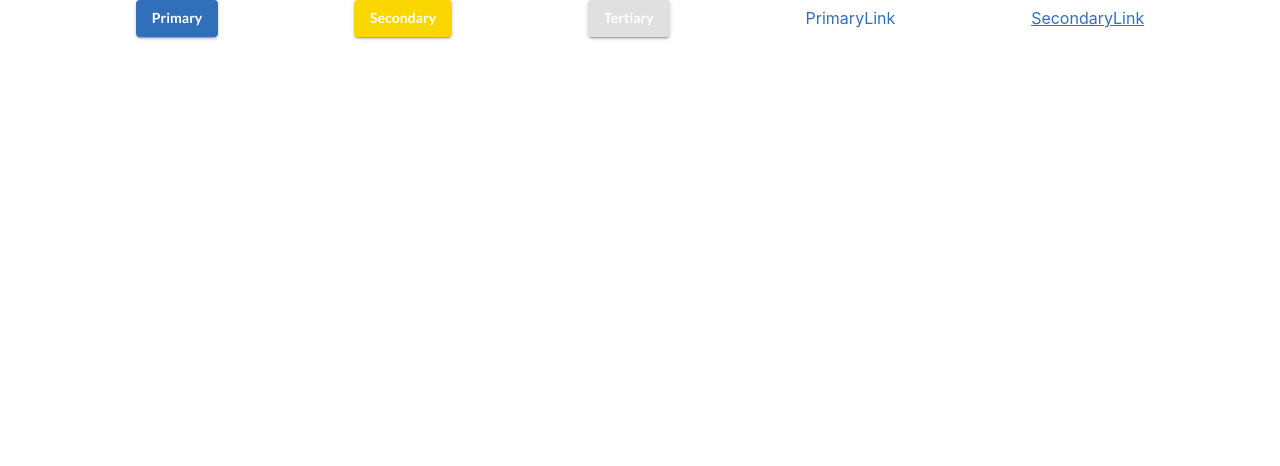
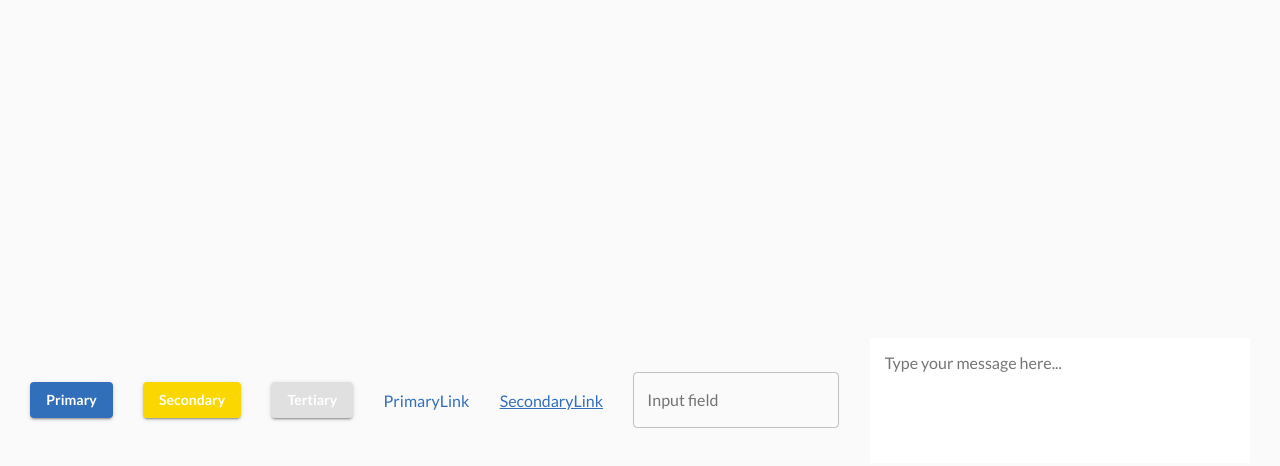
Before and after one commit to tomsmi321/hatchstone-frontend, a React (Create React App) app: page /ui-kit in a window 1280 px wide. Shown: the top 466 px of the page. Built offline with nearby package versions, Linux system fonts and the light colour scheme.

Commit message:
form input and textarea input components set up

```diff
--- a/src/components/UIKit.jsx
+++ b/src/components/UIKit.jsx
@@ -2,11 +2,15 @@ import React from 'react';
 import styled from 'styled-components'
 import { PrimaryButton, SecondaryButton, TertiaryButton } from '../uiKit/Button'
 import { PrimaryLink, SecondaryLink } from '../uiKit/Link'
+import { TextField } from '../uiKit/userInput/TextField'
+import { TextArea } from '../uiKit/userInput/TextArea'
 
 const Wrapper = styled.div`
     display: flex;
     justify-content: space-evenly;
     align-items: center;
+    height: 100vh;
+    background-color: #FAFAFA;
 `
 
 const UIKit = () => {
@@ -17,6 +21,8 @@ const UIKit = () => {
       <TertiaryButton>Tertiary</TertiaryButton>
       <PrimaryLink >PrimaryLink</PrimaryLink>
       <SecondaryLink underline="always">SecondaryLink</SecondaryLink>
+      <TextField labelValue="Input field"></TextField>
+      <TextArea placeholder="Type your message here..."/>
     </Wrapper>
   )
 }
--- a/src/index.js
+++ b/src/index.js
@@ -10,6 +10,7 @@ const GlobalStyle = createGlobalStyle`
   * {
     margin: 0px;
     padding: 0px;
+    font-family: 'leaguespartan-bold', 'Lato', 'Roboto', 'sans-serif'
   }
   html {
     font-size: 16px;
--- /dev/null
+++ b/src/uiKit/userInput/TextArea.jsx
@@ -0,0 +1,15 @@
+import React from 'react'
+import styled from 'styled-components'
+
+export const TextArea = styled.textarea.attrs(props => ({
+  rows: 5
+}))`
+  resize: none;
+  background-color: #FFFFFF;
+  border: none;
+  min-width: 350px;
+  text-align: start;
+  display: flex;
+  padding: 15px;
+  font-size: 1rem;
+`
--- /dev/null
+++ b/src/uiKit/userInput/TextField.jsx
@@ -0,0 +1,16 @@
+import React from 'react'
+import { TextField as MUITextField } from '@material-ui/core';
+import styled from 'styled-components'
+
+
+const BaseTextField = styled(MUITextField)`
+  &&& :hover {
+    .MuiOutlinedInput-notchedOutline {
+      border: 1px solid #326FBB;
+    }
+  }
+`
+
+export const TextField = ({ labelValue }) => (
+  <BaseTextField id="outlined-basic" label={labelValue} variant="outlined"></BaseTextField>
+)
```
